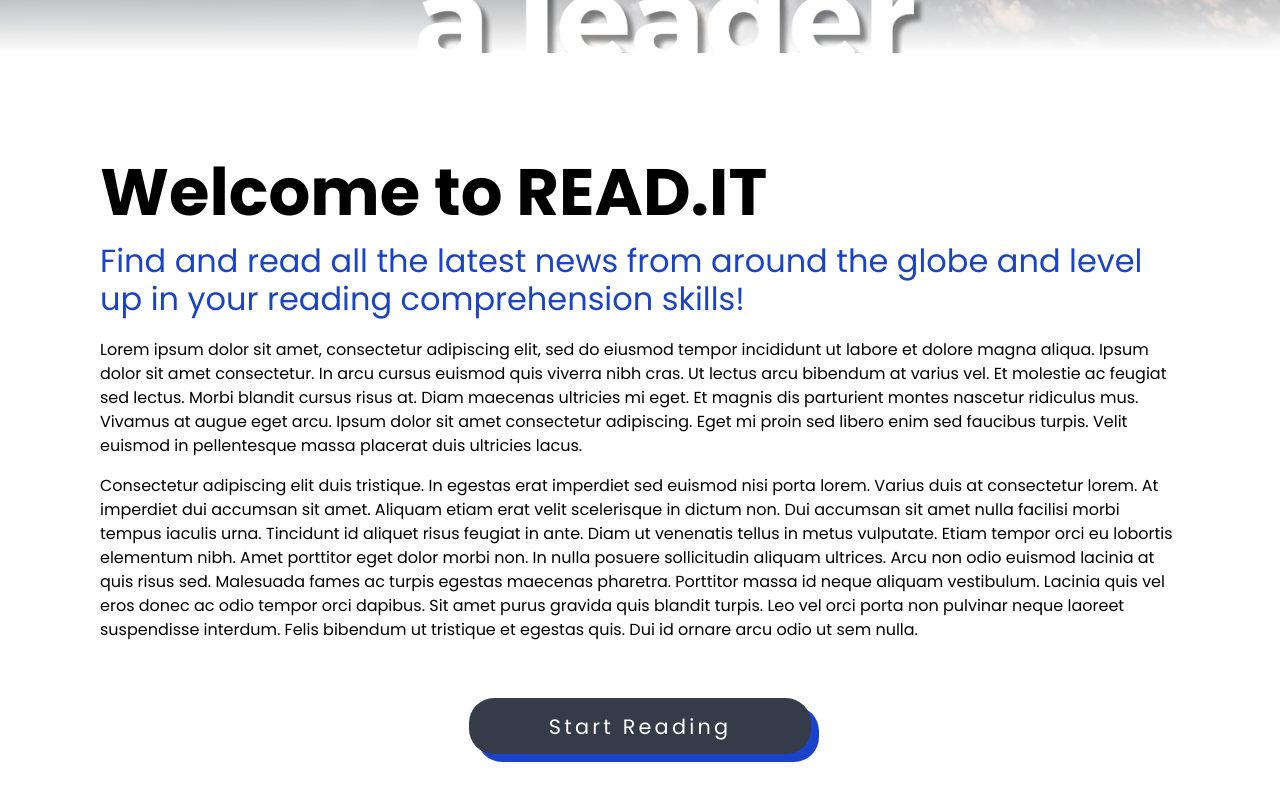
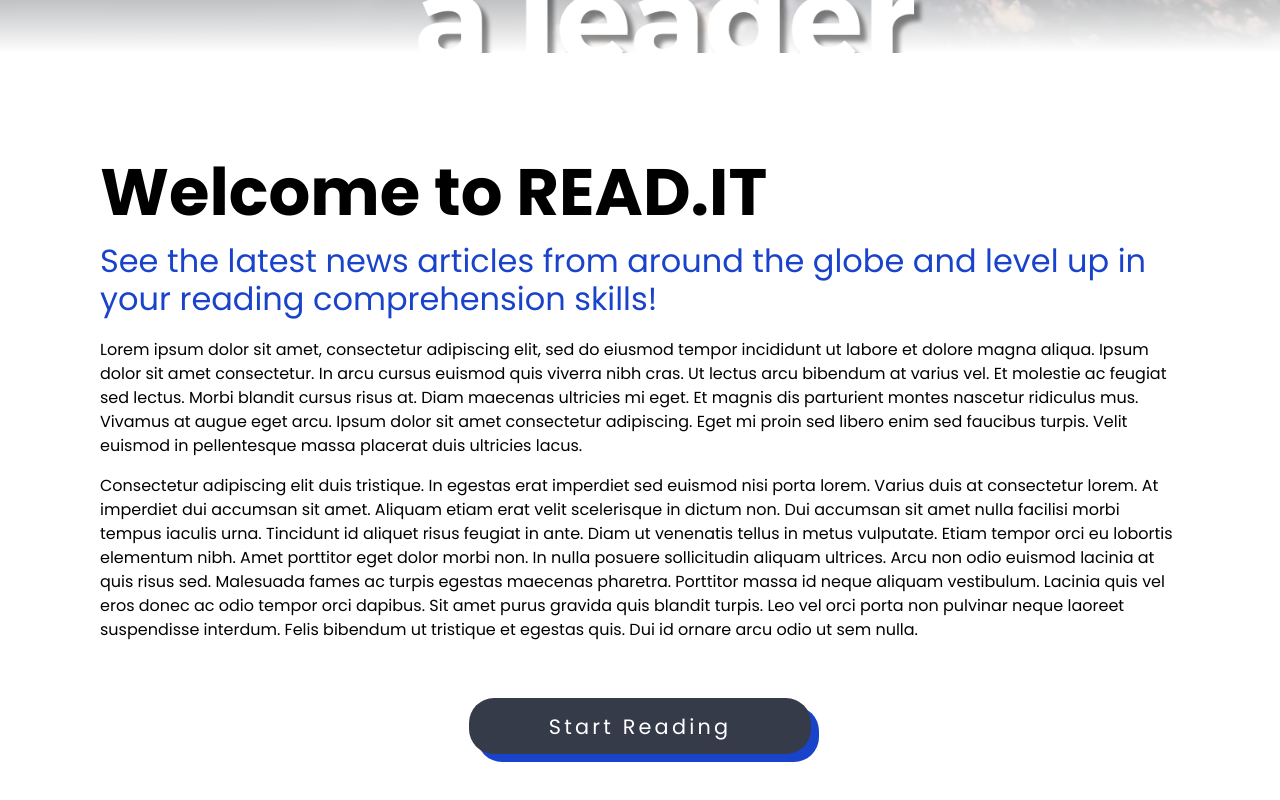
Before and after one commit to iannakim/readit-frontend, a React (Create React App) app: page / in a window 1280 px wide. Shown: the part 1007-1807 px from the top of the page. Built offline with nearby package versions, Linux system fonts and the light colour scheme; no server answers.

Commit message:
heading fixed

```diff
--- a/src/App.js
+++ b/src/App.js
@@ -25,6 +25,10 @@
           articles: allArticles.data
         })
       })
+
+    // if(this.state.isUserLoggedIn){
+    // fetch(`http://localhost:3000/logs/${this.currentUser.token}`)
+    // }
   }
 
   renderArContainer = (routerProps) => {
--- a/src/components/Home.js
+++ b/src/components/Home.js
@@ -30,7 +30,7 @@
 
       <div className="content">
         <h1>Welcome to READ.IT</h1>
-        <h2>Find and read all the latest news from around the globe and level up in your reading comprehension skills!</h2>
+        <h2>See the latest news articles from around the globe and level up in your reading comprehension skills!</h2>
         <p>
         Lorem ipsum dolor sit amet, consectetur adipiscing elit, sed do eiusmod tempor incididunt ut labore et dolore magna aliqua. Ipsum dolor sit amet consectetur. In arcu cursus euismod quis viverra nibh cras. Ut lectus arcu bibendum at varius vel. Et molestie ac feugiat sed lectus. Morbi blandit cursus risus at. Diam maecenas ultricies mi eget. Et magnis dis parturient montes nascetur ridiculus mus. Vivamus at augue eget arcu. Ipsum dolor sit amet consectetur adipiscing. Eget mi proin sed libero enim sed faucibus turpis. Velit euismod in pellentesque massa placerat duis ultricies lacus.
         </p>
```
